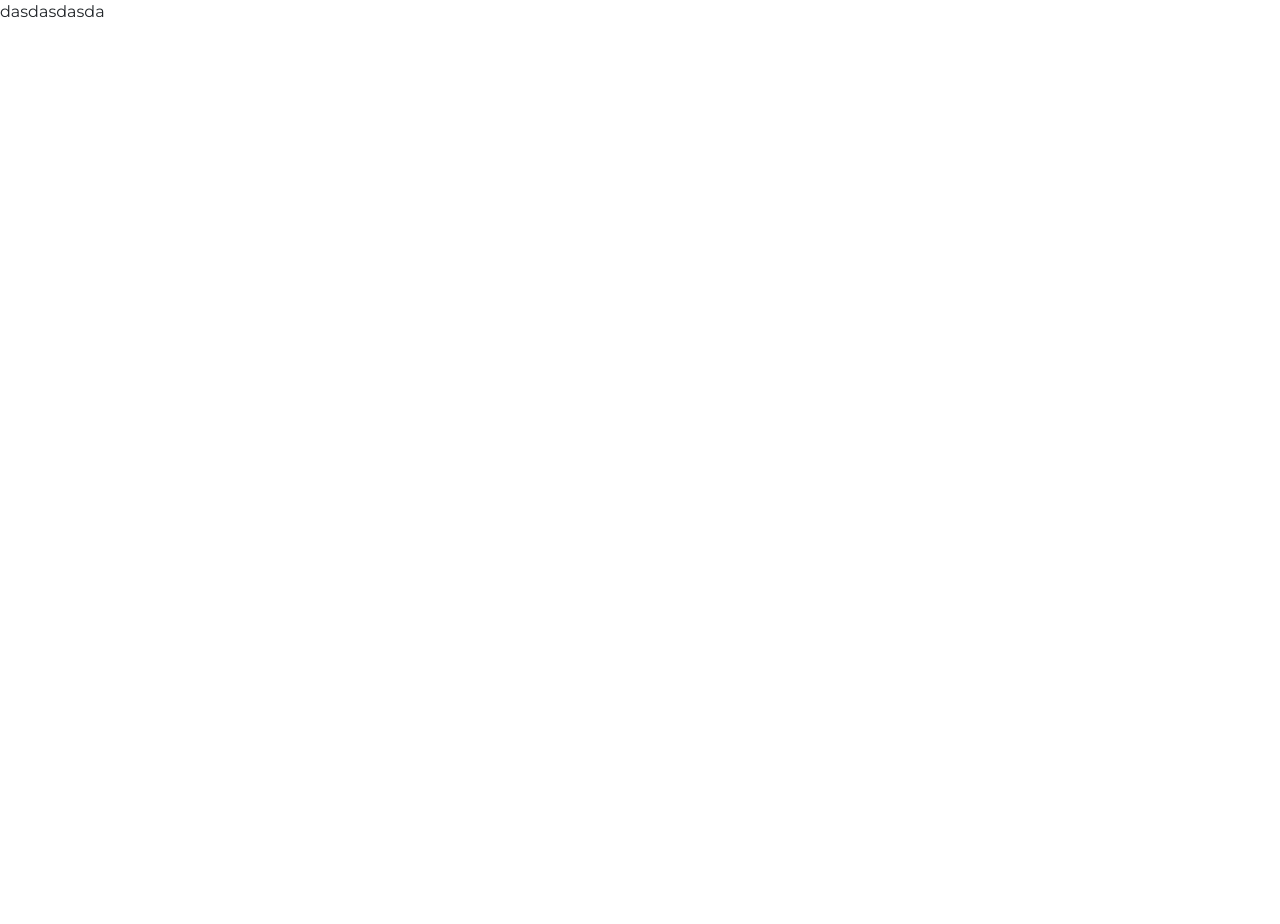
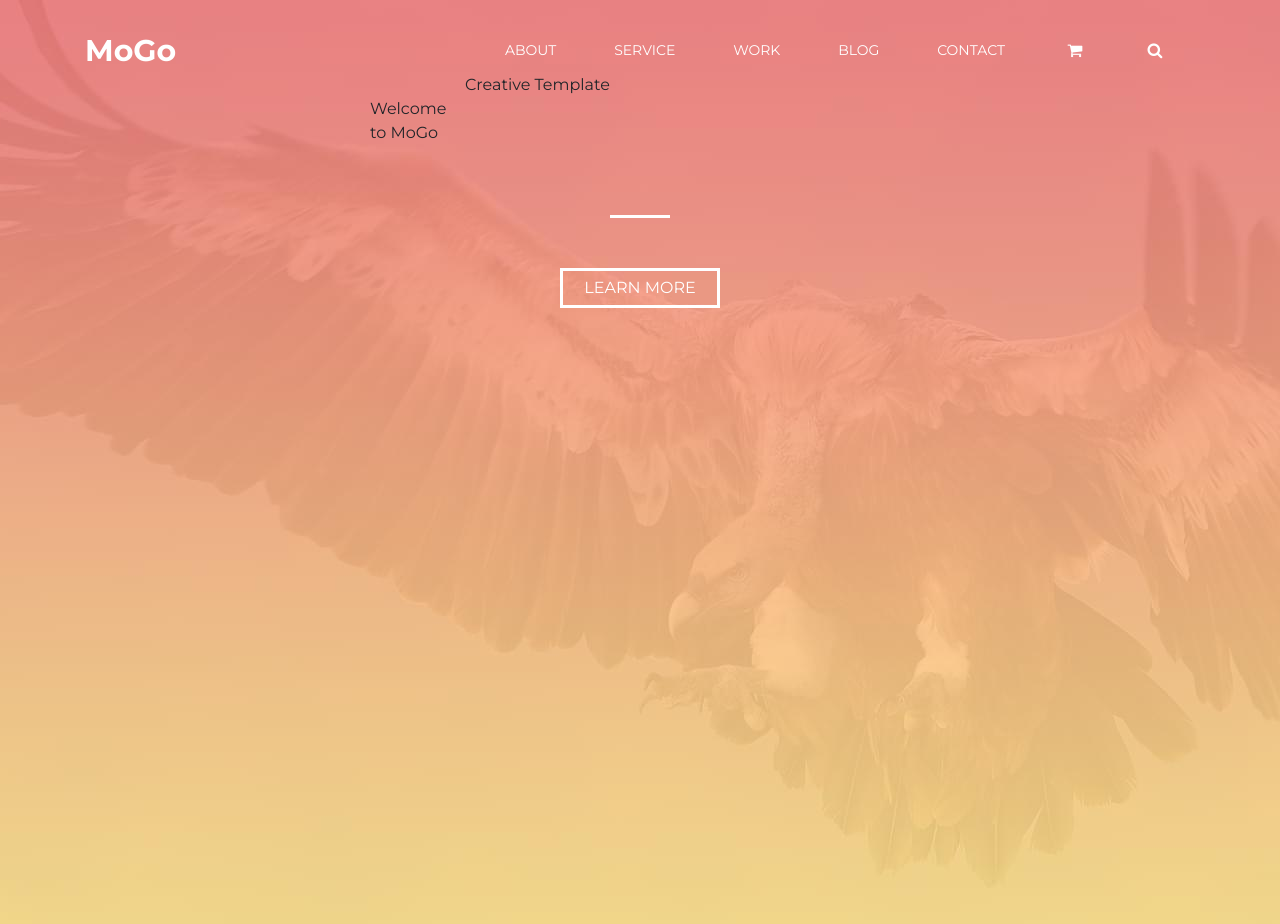
Before and after one commit to StormCreator/WebProject, a website: page src/index.html in a window 1280 px wide. Before the commit the page ends 800 px from the top, so only its background shows below. Drawn offline with nearby package versions, Linux system fonts and the light colour scheme; files that its build step writes are made by us from their sources; files whose address does not match are found by name.

Commit message:
adding promo section

```diff
--- a/src/index.html
+++ b/src/index.html
@@ -1,14 +1,56 @@
 <!DOCTYPE html>
-<html lang="en">
+<html lang="ru">
 <head>
     <meta charset="UTF-8">
     <meta name="viewport" content="width=device-width, initial-scale=1.0">
     <link rel="stylesheet" href="css/style.min.css">
-    <link href="https://fonts.googleapis.com/css2?family=Montserrat:wght@400;700&family=Roboto:ital,wght@0,400;1,300&display=swap" rel="stylesheet">
-
+    <link href="https://fonts.googleapis.com/css2?family=Kaushan+Script&family=Montserrat:wght@400;700&family=Roboto:ital,wght@0,400;1,300&display=swap" rel="stylesheet">
+    <link rel="stylesheet" href="https://stackpath.bootstrapcdn.com/font-awesome/4.7.0/css/font-awesome.min.css">
     <title>Mountains</title>
 </head>
 <body>
-   <p>dasdasdasda</p>
+   <section class="promo">
+        <div class="promo__header">
+            <div class="container">
+                <div class="row">
+                    <div class="col-lg-4 promo__logo">MoGo</div>
+                    <div class="col-lg-6 navigation">
+                        <ul>
+                            <li class="menu_item"><a class="menu_link" href="#about">about</a></li>
+                            <li class="menu_item"><a class="menu_link" href="#service">service</a></li>
+                            <li class="menu_item"><a class="menu_link" href="#work">work</a></li>
+                            <li class="menu_item"><a class="menu_link" href="#blog">blog</a></li>
+                            <li class="menu_item"><a class="menu_link" href="#contact">contact</a></li>
+                        </ul>
+                    </div>
+                    <div class="col-lg-2 basket">
+                        <button class="shopping"><i class="fa fa-shopping-cart"></i></button>
+                        <button class="search"><i class="fa fa-search"></i></button>
+                    </div>
+                </div>
+            </div>
+        </div>
+        <div class="container">
+            <div class="row">
+                <div class="col-lg-4 offset-4">Creative Template</div>
+            </div>
+            <div class="row">
+                <div class="col-lg-6 offset-3">Welcome<br>
+                    to MoGo</div>
+            </div>
+            <div class="row">
+                <div class="col-lg-2 offset-5">
+                    <div class="divider"></div>
+                </div>
+            </div>
+            <div class="row">
+                <div class="col-lg-2 offset-5">
+                    <button class="btn">
+                        Learn more
+                    </button>
+                </div>
+            </div>
+        </div>
+   </section>
 </body>
 </html>
--- a/src/sass/base/_variables.sass
+++ b/src/sass/base/_variables.sass
@@ -1,2 +1,2 @@
-$main-color: #36aeea
-$second-color: #adadad
+$main-color: #95e1d3
+$second-color: #fce38a
--- /dev/null
+++ b/src/sass/blocks/_promo.sass
@@ -0,0 +1,73 @@
+.promo
+    min-height: 1000px
+    padding: 28px 0px
+    background: url('../images/main_bg.jpg') center (center/cover) no-repeat
+    &__logo
+        color: #ffffff
+        font-family: Montserrat
+        font-size: 30px
+        font-weight: 700
+    .navigation
+        margin: 0 auto
+    .basket
+        display: flex
+        justify-content: space-around
+    ul
+        margin: 10px auto
+        list-style: none
+        display: flex
+        justify-content: space-between
+    .menu_item
+        a
+            justify-content: space-between
+            color: #ffffff
+            font-family: Montserrat
+            font-size: 14px
+            font-weight: 400
+            text-transform: uppercase
+            text-decoration: none
+            padding-bottom: 5px
+            transition: .5s all
+            &:hover
+                color: $second-color
+                border-bottom: 3px solid $second-color
+    &__header
+
+        .shopping
+            margin: 0 auto
+            background: none
+            transition: .5s all
+            i
+                width: 18px
+                height: 15px
+                color: #ffffff
+                &:hover
+                    color: $second-color
+        .search
+            margin: 0 auto
+            background: none
+            transition: .5s all
+            i
+                width: 18px
+                height: 15px
+                color: #ffffff
+                &:hover
+                    color: $second-color
+    .divider
+        margin: 0 auto
+        margin-top: 70px
+        width: 60px
+        height: 3px
+        background-color: #ffffff
+    .btn
+        margin-top: 50px
+        background: none
+        width: 160px
+        height: 40px
+        border: 3px solid #ffffff
+        color: #ffffff
+        text-transform: uppercase
+        transition: .5s all
+        &:hover
+            color: $second-color
+            border-color: $second-color
--- a/src/sass/style.sass
+++ b/src/sass/style.sass
@@ -3,6 +3,7 @@
 @import 'base/fonts'
 @import 'libs/bootstrap-grid.min'
 @import 'libs/bootstrap-reboot.min'
+@import  'base/variables'
 
 
 
@@ -13,3 +14,5 @@ input, textarea,button, button:active, button:focus
 
 *
     font-family: 'Montserrat', sans-serif
+
+@import 'blocks/promo'
```
Also changed, not shown: dist/css/style.min.css, dist/index.html, src/icons/SHOPPING_CART.svg (added).
